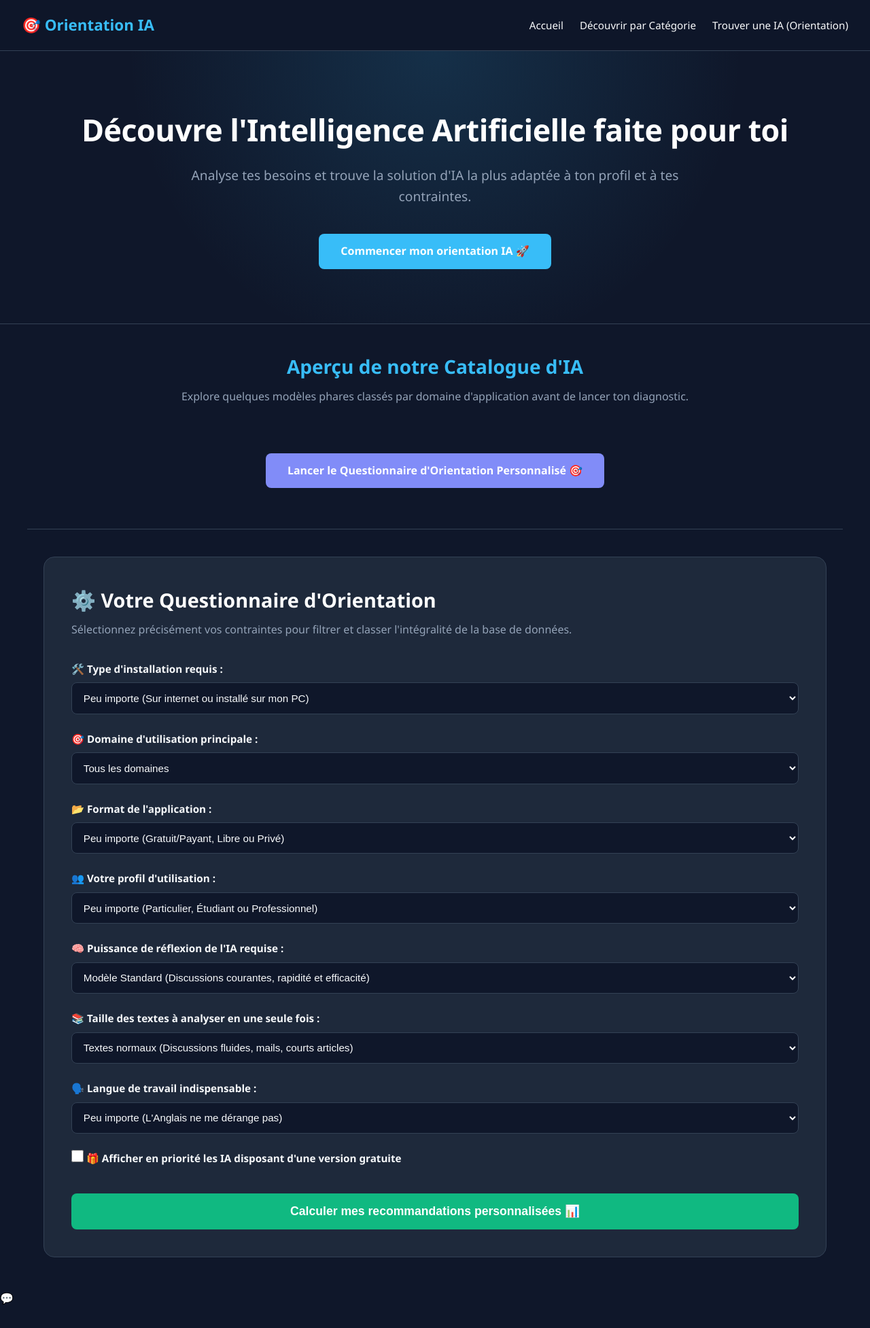
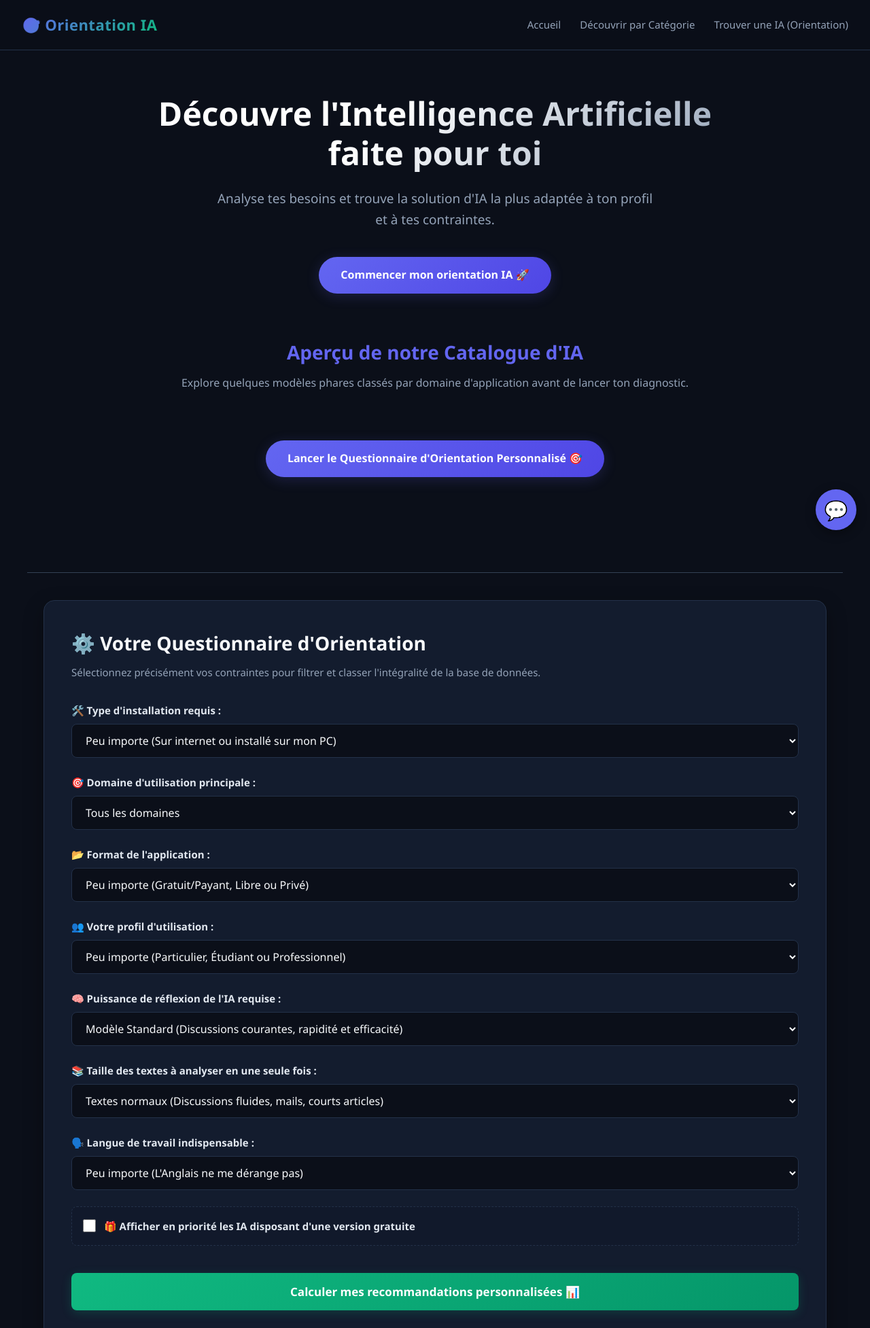
Before and after one commit to gabybk/orientation_ia, a plain HTML site: page index.html in a window 1280 px wide. Shown: the top 1954 px of the page at 68% size. Drawn offline with nearby package versions, Linux system fonts and the light colour scheme; no server answers.

Commit message:
Refactor CSS for dark theme and layout adjustments

```diff
--- a/style.css
+++ b/style.css
@@ -1,41 +1,43 @@
 /* ==========================================================================
-   VARIABLES ET THÈME GLOBAL
+   1. VARIABLES & CONFIGURATION GÉNÉRALE (Thème Sombre & Cyberpunk)
    ========================================================================== */
 :root {
-    --bg-dark: #0f172a;       /* Bleu ardoise très sombre */
-    --bg-card: #1e293b;       /* Bleu ardoise moyen pour les cartes */
-    --primary: #38bdf8;       /* Bleu ciel lumineux (Accent principal) */
-    --secondary: #818cf8;     /* Indigo (Boutons secondaires et accents) */
-    --text-main: #f8fafc;     /* Blanc cassé pour le texte principal */
-    --text-muted: #94a3b8;    /* Gris bleuté pour les textes secondaires */
-    --border-color: #334155;  /* Bordure subtile */
-    --success: #10b981;       /* Vert pour le match parfait / Local */
+    --bg-main: #0b0f19;        /* Fond de page ultra sombre */
+    --bg-card: #131c2e;        /* Fond des blocs et boîtes */
+    --primary: #6366f1;        /* Violet Électrique */
+    --primary-glow: rgba(99, 102, 241, 0.2);
+    --secondary: #10b981;      /* Vert Émeraude */
+    --secondary-glow: rgba(16, 185, 129, 0.2);
+    --text-main: #f8fafc;      /* Blanc cassé brillant */
+    --text-muted: #94a3b8;     /* Gris pour descriptions */
+    --border-color: #233149;   /* Bordures discrètes */
 }
 
 * {
-    box-sizing: border-box;
     margin: 0;
     padding: 0;
+    box-sizing: border-box;
+    font-family: 'Segoe UI', Roboto, Helvetica, Arial, sans-serif;
+    scroll-behavior: smooth;
 }
 
 body {
-    font-family: 'Segoe UI', Tahoma, Geneva, Verdana, sans-serif;
-    background-color: var(--bg-dark);
+    background-color: var(--bg-main);
     color: var(--text-main);
     line-height: 1.6;
-    padding-bottom: 60px;
+    overflow-x: hidden;
 }
 
 /* ==========================================================================
-   BARRE DE NAVIGATION (NAVBAR)
+   2. BARRE DE NAVIGATION (Navbar)
    ========================================================================== */
 .navbar {
     display: flex;
     justify-content: space-between;
     align-items: center;
-    padding: 1.2rem 2rem;
-    background-color: rgba(15, 23, 42, 0.95);
-    backdrop-filter: blur(10px);
+    padding: 19px 32px; /* Remplacement de 1.2rem 2rem */
+    background-color: rgba(11, 15, 25, 0.85);
+    backdrop-filter: blur(12px);
     border-bottom: 1px solid var(--border-color);
     position: sticky;
     top: 0;
@@ -43,23 +45,21 @@ body {
 }
 
 .logo {
-    font-size: 1.4rem;
-    font-weight: bold;
-    color: var(--primary);
-    white-space: nowrap;
-}
-
-.nav-links {
-    display: flex;
-    gap: 1.5rem;
+    font-size: 22px; /* Remplacement de 1.4rem */
+    font-weight: 800;
+    letter-spacing: 0.5px;
+    background: linear-gradient(135deg, var(--primary), var(--secondary));
+    -webkit-background-clip: text;
+    -webkit-text-fill-color: transparent;
 }
 
 .nav-links a {
-    color: var(--text-main);
+    color: var(--text-muted);
     text-decoration: none;
-    font-size: 0.95rem;
+    margin-left: 24px; /* Remplacement de 1.5rem */
+    font-size: 15px;  /* Remplacement de 0.95rem */
     font-weight: 500;
-    transition: color 0.3s;
+    transition: color 0.3s ease;
 }
 
 .nav-links a:hover {
@@ -67,297 +67,387 @@ body {
 }
 
 /* ==========================================================================
-   SECTION ACCUEIL (HERO)
+   3. SECTION HÉRO / ACCUEIL
    ========================================================================== */
 .hero-section {
-    padding: 5rem 1.5rem;
+    max-width: 900px;
+    margin: 64px auto; /* Remplacement de 4rem */
     text-align: center;
-    background: radial-gradient(circle at top, rgba(56, 189, 248, 0.15), transparent 60%);
-    border-bottom: 1px solid var(--border-color);
+    padding: 0 24px;   /* Remplacement de 1.5rem */
 }
 
 .hero-section h1 {
-    font-size: 2.8rem;
-    color: #ffffff;
-    margin-bottom: 1rem;
+    font-size: 48px; /* Remplacement de 3rem */
     font-weight: 800;
-    letter-spacing: -0.5px;
+    line-height: 1.2;
+    margin-bottom: 24px; /* Remplacement de 1.5rem */
+    background: linear-gradient(135deg, #ffffff 40%, var(--text-muted));
+    -webkit-background-clip: text;
+    -webkit-text-fill-color: transparent;
 }
 
 .hero-section p {
-    font-size: 1.2rem;
     color: var(--text-muted);
-    max-width: 800px;
-    margin: 0 auto 2.5rem auto;
+    font-size: 19px; /* Remplacement de 1.2rem */
+    max-width: 650px;
+    margin: 0 auto 40px auto; /* Remplacement de 2.5rem */
+}
+
+.btn-main {
+    display: inline-block;
+    background: linear-gradient(135deg, var(--primary), #4f46e5);
+    color: white;
+    text-decoration: none;
+    padding: 14px 32px; /* Remplacement de 0.9rem 2rem */
+    border-radius: 50px;
+    font-weight: 600;
+    box-shadow: 0 4px 20px var(--primary-glow);
+    transition: transform 0.3s ease, box-shadow 0.3s ease;
+}
+
+.btn-main:hover {
+    transform: translateY(-2px);
+    box-shadow: 0 6px 25px rgba(99, 102, 241, 0.4);
 }
 
 /* ==========================================================================
-   BOUTONS
-   ========================================================================== */
-.btn-main {
-    display: inline-block;
-    padding: 0.8rem 2rem;
-    font-size: 1rem;
-    font-weight: 600;
-    color: #ffffff;
-    background-color: var(--primary);
-    border-radius: 8px;
-    text-decoration: none;
-    transition: transform 0.2s, background-color 0.3s;
-    border: none;
-    cursor: pointer;
-}
-
-.btn-main:hover {
-    background-color: #0284c7;
-    transform: translateY(-2px);
-}
-
-.btn-card {
-    display: block;
-    width: 100%;
-    padding: 0.7rem;
-    text-align: center;
-    background-color: transparent;
-    color: var(--primary);
-    border: 1px solid var(--primary);
-    border-radius: 6px;
-    text-decoration: none;
-    font-weight: 600;
-    font-size: 0.9rem;
-    transition: background-color 0.3s, color 0.3s;
-    cursor: pointer;
-}
-
-.btn-card:hover {
-    background-color: var(--primary);
-    color: var(--bg-dark);
-}
-
-/* ==========================================================================
-   CONTENEURS & GRILLES (VITRINE & RÉSULTATS)
+   4. STRUCTURE DE LA ZONE PRINCIPALE (Container & Boxes)
    ========================================================================== */
 .container {
     max-width: 1200px;
     margin: 0 auto;
-    padding: 0 1.5rem;
+    padding: 0 24px 80px 24px; /* Remplacement des rems */
+}
+
+.wizard-box, .results-box {
+    background-color: var(--bg-card);
+    border: 1px solid var(--border-color);
+    border-radius: 16px;
+    padding: 40px; /* Remplacement de 2.5rem */
+    box-shadow: 0 10px 30px rgba(0, 0, 0, 0.3);
+    margin-bottom: 48px; /* Remplacement de 3rem */
+}
+
+.wizard-box h2, .results-box h2 {
+    font-size: 28px; /* Remplacement de 1.8rem */
+    font-weight: 700;
+    margin-bottom: 8px;
+}
+
+.wizard-box > p {
+    color: var(--text-muted);
+    margin-bottom: 32px; /* Remplacement de 2rem */
+    font-size: 15px;    /* Remplacement de 0.95rem */
+}
+
+/* ==========================================================================
+   5. FORMULAIRE AMÉLIORÉ
+   ========================================================================== */
+#form-orientation {
+    display: flex;
+    flex-direction: column;
+    gap: 24px; /* Remplacement de 1.5rem */
+}
+
+.form-group {
+    display: flex;
+    flex-direction: column;
+    gap: 8px;
+}
+
+.form-group label {
+    font-size: 15px; /* Remplacement de 0.95rem */
+    font-weight: 600;
+    color: #e2e8f0;
+}
+
+.form-group select {
+    background-color: var(--bg-main);
+    color: var(--text-main);
+    border: 1px solid var(--border-color);
+    border-radius: 8px;
+    padding: 12px 16px; /* Remplacement des rems */
+    font-size: 16px;    /* Remplacement de 1rem */
+    outline: none;
+    cursor: pointer;
+    transition: border-color 0.3s, box-shadow 0.3s;
+}
+
+.form-group select:focus {
+    border-color: var(--primary);
+    box-shadow: 0 0 0 3px var(--primary-glow);
+}
+
+/* Groupes de Case à cocher */
+.checkbox-group label {
+    display: flex;
+    align-items: center;
+    gap: 12px; /* Remplacement de 0.75rem */
+    cursor: pointer;
+    background-color: rgba(15, 23, 42, 0.4);
+    padding: 16px; /* Remplacement de 1rem */
+    border-radius: 8px;
+    border: 1px dashed var(--border-color);
+    transition: background-color 0.3s;
+}
+
+.checkbox-group label:hover {
+    background-color: rgba(15, 23, 42, 0.8);
+}
+
+.checkbox-group input[type="checkbox"] {
+    width: 19px;  /* Remplacement de 1.2rem */
+    height: 19px; /* Remplacement de 1.2rem */
+    accent-color: var(--secondary);
+}
+
+.btn-submit {
+    background: linear-gradient(135deg, var(--secondary), #059669);
+    color: white;
+    border: none;
+    border-radius: 8px;
+    padding: 16px; /* Remplacement de 1rem */
+    font-size: 17px; /* Remplacement de 1.05rem */
+    font-weight: 700;
+    cursor: pointer;
+    box-shadow: 0 4px 15px var(--secondary-glow);
+    transition: transform 0.2s, box-shadow 0.2s;
+    margin-top: 16px; /* Remplacement de 1rem */
+}
+
+.btn-submit:hover {
+    transform: translateY(-1px);
+    box-shadow: 0 6px 20px rgba(16, 185, 129, 0.4);
+}
+
+/* ==========================================================================
+   6. GRILLE DE RÉSULTATS & CARTES D'IA
+   ========================================================================== */
+.hidden {
+    display: none !important;
 }
 
 .grid-ia {
     display: grid;
     grid-template-columns: repeat(auto-fill, minmax(320px, 1fr));
-    gap: 1.5rem;
+    gap: 32px; /* Remplacement de 2rem */
+    margin-top: 32px; /* Remplacement de 2rem */
 }
 
-/* CARTE IA */
 .card-ia {
-    background-color: var(--bg-card);
+    background-color: var(--bg-main);
     border: 1px solid var(--border-color);
     border-radius: 12px;
-    padding: 1.5rem;
+    padding: 24px; /* Remplacement de 1.5rem */
     display: flex;
     flex-direction: column;
     justify-content: space-between;
-    transition: transform 0.2s, box-shadow 0.2s;
+    transition: transform 0.3s, border-color 0.3s, box-shadow 0.3s;
 }
 
 .card-ia:hover {
     transform: translateY(-4px);
-    box-shadow: 0 10px 20px rgba(0, 0, 0, 0.3);
+    border-color: var(--primary);
+    box-shadow: 0 10px 20px rgba(99, 102, 241, 0.15);
+}
+
+.score-tag {
+    display: inline-block;
+    font-size: 13px; /* Remplacement de 0.8rem */
+    font-weight: 700;
+    color: var(--primary);
+    background-color: var(--primary-glow);
+    padding: 4px 10px; /* Remplacement des rems */
+    border-radius: 4px;
+    margin-bottom: 12px; /* Remplacement de 0.75rem */
 }
 
 .card-ia h3 {
-    font-size: 1.4rem;
-    color: #ffffff;
-    margin-bottom: 0.5rem;
+    font-size: 21px; /* Remplacement de 1.35rem */
+    color: white;
+    margin-bottom: 8px;
 }
 
+/* Badges Local / Cloud */
+.badge {
+    display: inline-block;
+    font-size: 12px; /* Remplacement de 0.75rem */
+    font-weight: 700;
+    padding: 3px 8px; /* Remplacement des rems */
+    border-radius: 4px;
+    margin-bottom: 19px; /* Remplacement de 1.2rem */
+}
+.badge-cloud { background-color: #1e3a8a; color: #93c5fd; }
+.badge-local { background-color: #064e3b; color: #6ee7b7; }
+
 .card-ia p {
-    font-size: 0.9rem;
+    font-size: 14px; /* Remplacement de 0.9rem */
     color: var(--text-muted);
-    margin-bottom: 0.4rem;
+    margin-bottom: 8px;
 }
 
-.card-ia strong {
-    color: var(--text-main);
+.card-ia p strong {
+    color: #cbd5e1;
 }
 
-/* BADGES (LOCAL vs CLOUD) */
-.badge {
-    display: inline-block;
-    padding: 0.2rem 0.6rem;
-    font-size: 0.75rem;
-    font-weight: 700;
-    border-radius: 4px;
-    text-transform: uppercase;
-    margin-bottom: 1rem;
+.btn-card {
+    background-color: transparent;
+    border: 1px solid var(--primary);
+    color: var(--primary);
+    text-align: center;
+    text-decoration: none;
+    font-weight: 600;
+    font-size: 14px; /* Remplacement de 0.9rem */
+    padding: 10px;   /* Remplacement de 0.6rem */
+    border-radius: 6px;
+    transition: background-color 0.3s, color 0.3s;
 }
 
-.badge-local {
-    background-color: rgba(16, 185, 129, 0.2);
-    color: var(--success);
+.btn-card:hover {
+    background-color: var(--primary);
+    color: white;
 }
 
-.badge-cloud {
-    background-color: rgba(56, 189, 248, 0.2);
-    color: var(--primary);
-}
-
-.score-tag {
-    background-color: rgba(129, 140, 248, 0.2);
-    color: var(--secondary);
-    padding: 0.2rem 0.6rem;
-    font-size: 0.8rem;
-    font-weight: bold;
-    border-radius: 4px;
+.no-result {
+    grid-column: 1 / -1;
+    text-align: center;
+    padding: 48px; /* Remplacement de 3rem */
+    color: var(--text-muted);
+    font-size: 18px; /* Remplacement de 1.1rem */
 }
 
 /* ==========================================================================
-   QUESTIONNAIRE (WIZARD BOX)
+   7. FOOTER & RESPONSIVE
    ========================================================================== */
-.wizard-box {
+footer {
+    text-align: center;
+    padding: 32px; /* Remplacement de 2rem */
+    border-top: 1px solid var(--border-color);
+    color: #475569;
+    font-size: 14px; /* Remplacement de 0.85rem */
+}
+
+/* Adaptations Tablettes & Mobiles (Spécification Obligatoire) */
+@media (max-width: 768px) {
+    .hero-section h1 { font-size: 35px; } /* Remplacement de 2.2rem */
+    .hero-section p { font-size: 16px; }  /* Remplacement de 1rem */
+    .wizard-box, .results-box { padding: 24px; } /* Remplacement de 1.5rem */
+    .navbar { padding: 16px; } /* Remplacement de 1rem */
+}
+/* ==========================================================================
+   WIDGET CHATBOT FLOTTANT
+   ========================================================================== */
+#chatbot-bubble {
+    position: fixed;
+    bottom: 20px;
+    right: 20px;
+    width: 60px;
+    height: 60px;
+    background-color: var(--primary);
+    color: var(--bg-dark);
+    border-radius: 50%;
+    display: flex;
+    align-items: center;
+    justify-content: center;
+    font-size: 28px;
+    cursor: pointer;
+    box-shadow: 0 4px 15px rgba(0, 0, 0, 0.4);
+    z-index: 1000;
+    transition: transform 0.2s;
+}
+
+#chatbot-bubble:hover {
+    transform: scale(1.1);
+}
+
+#chatbot-window {
+    position: fixed;
+    bottom: 90px;
+    right: 20px;
+    width: 350px;
+    height: 480px;
     background-color: var(--bg-card);
     border: 1px solid var(--border-color);
-    border-radius: 16px;
-    padding: 2.5rem;
-    margin-bottom: 3rem;
+    border-radius: 12px;
+    box-shadow: 0 5px 25px rgba(0, 0, 0, 0.5);
+    display: flex;
+    flex-direction: column;
+    overflow: hidden;
+    z-index: 1000;
 }
 
-.wizard-box h2 {
-    font-size: 1.8rem;
-    margin-bottom: 0.5rem;
-    color: #ffffff;
+.chatbot-header {
+    background-color: var(--primary);
+    color: var(--bg-dark);
+    padding: 10px 15px;
+    font-weight: bold;
+    display: flex;
+    justify-content: space-between;
+    align-items: center;
 }
 
-.wizard-box p {
-    color: var(--text-muted);
-    margin-bottom: 2rem;
+.chatbot-messages {
+    flex: 1;
+    padding: 15px;
+    overflow-y: auto;
+    display: flex;
+    flex-direction: column;
+    gap: 10px;
 }
 
-.form-group {
-    margin-bottom: 1.5rem;
+.message {
+    padding: 10px 14px;
+    border-radius: 8px;
+    font-size: 0.9rem;
+    max-width: 85%;
+    line-height: 1.4;
 }
 
-.form-group label {
-    display: block;
-    font-size: 0.95rem;
-    font-weight: 600;
-    margin-bottom: 0.5rem;
+.bot-message {
+    background-color: var(--bg-dark);
     color: var(--text-main);
+    align-self: flex-start;
+    border-bottom-left-radius: 2px;
 }
 
-.form-group select {
-    width: 100%;
-    padding: 0.8rem;
-    background-color: var(--bg-dark);
-    border: 1px solid var(--border-color);
-    border-radius: 8px;
-    color: var(--text-main);
-    font-size: 0.95rem;
-    outline: none;
-    transition: border-color 0.3s;
+.user-message {
+    background-color: var(--secondary);
+    color: #ffffff;
+    align-self: flex-end;
+    border-bottom-right-radius: 2px;
 }
 
-.form-group select:focus {
-    border-color: var(--primary);
+.chatbot-input-area {
+    padding: 12px;
+    border-top: 1px solid var(--border-color);
+    background-color: rgba(15, 23, 42, 0.5);
+    display: flex;
+    flex-direction: column;
+    gap: 8px;
 }
 
-.checkbox-group {
-    display: flex;
-    align-items: center;
-    gap: 0.5rem;
-    margin-top: 1.5rem;
+.btn-chat-option {
+    background-color: var(--bg-dark);
+    color: var(--primary);
+    border: 1px solid var(--primary);
+    padding: 8px 12px;
+    border-radius: 6px;
+    cursor: pointer;
+    text-align: left;
+    font-size: 0.85rem;
+    transition: background-color 0.2s, color 0.2s;
 }
 
-.checkbox-group input[type="checkbox"] {
-    width: 18px;
-    height: 18px;
-    accent-color: var(--primary);
-    cursor: pointer;
+.btn-chat-option:hover {
+    background-color: var(--primary);
+    color: var(--bg-dark);
 }
 
-.btn-submit {
-    display: block;
-    width: 100%;
-    padding: 1rem;
-    background-color: var(--success);
-    color: #ffffff;
-    font-size: 1.1rem;
-    font-weight: 700;
-    border: none;
-    border-radius: 8px;
-    cursor: pointer;
-    transition: background-color 0.3s, transform 0.1s;
-    margin-top: 2rem;
-}
-
-.btn-submit:hover {
-    background-color: #059669;
-}
-
-.btn-submit:active {
-    transform: scale(0.99);
-}
-
-/* ==========================================================================
-   DIVERS & UTILITAIRES
-   ========================================================================== */
-.hidden {
-    display: none !important;
-}
-
-footer {
-    text-align: center;
-    padding: 2rem;
-    color: var(--text-muted);
-    font-size: 0.9rem;
-    border-top: 1px solid var(--border-color);
-    margin-top: 40px;
-}
-
-/* ==========================================================================
-   RESPONSIVE : DESIGN ADAPTÉ AUX SMARTPHONES & TABLETTES
-   ========================================================================== */
-@media (max-width: 768px) {
-    /* Menu de navigation empilé proprement */
-    .navbar {
-        flex-direction: column;
-        gap: 0.8rem;
-        padding: 1rem;
-        text-align: center;
-    }
-
-    .nav-links {
-        flex-direction: row;
-        flex-wrap: wrap;
-        justify-content: center;
-        gap: 0.8rem;
-    }
-
-    .nav-links a {
-        font-size: 0.85rem;
-    }
-
-    /* Ajustement de la section d'introduction */
-    .hero-section {
-        padding: 3rem 1rem;
-    }
-
-    .hero-section h1 {
-        font-size: 1.8rem;
-    }
-
-    .hero-section p {
-        font-size: 1rem;
-    }
-
-    /* Ajustement des espacements du questionnaire */
-    .wizard-box {
-        padding: 1.5rem;
-    }
-
-    /* Grille de cartes s'adaptant sur mobile */
-    .grid-ia {
-        grid-template-columns: 1fr; /* Une seule colonne sur petit écran */
+/* Responsive mobile pour le chatbot */
+@media (max-width: 480px) {
+    #chatbot-window {
+        width: calc(100% - 40px);
+        height: 400px;
+        bottom: 85px;
     }
 }
```
